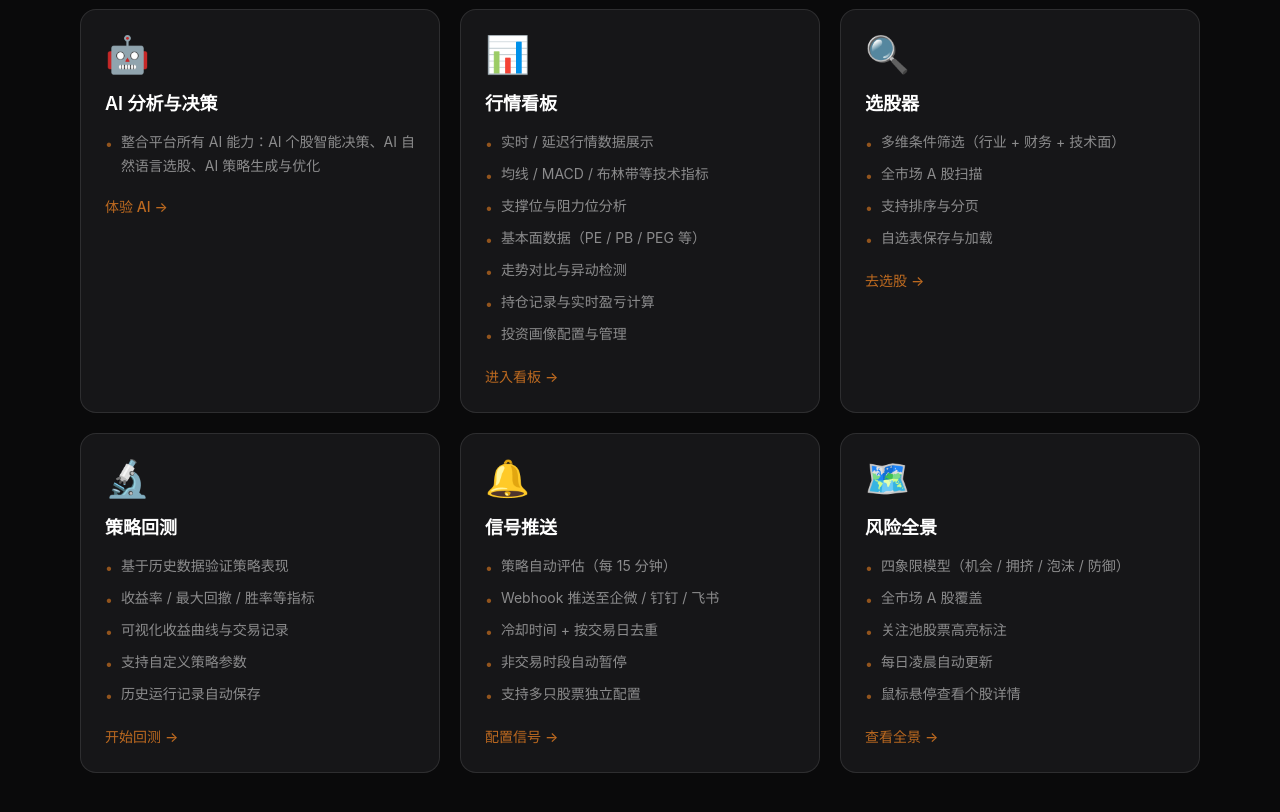
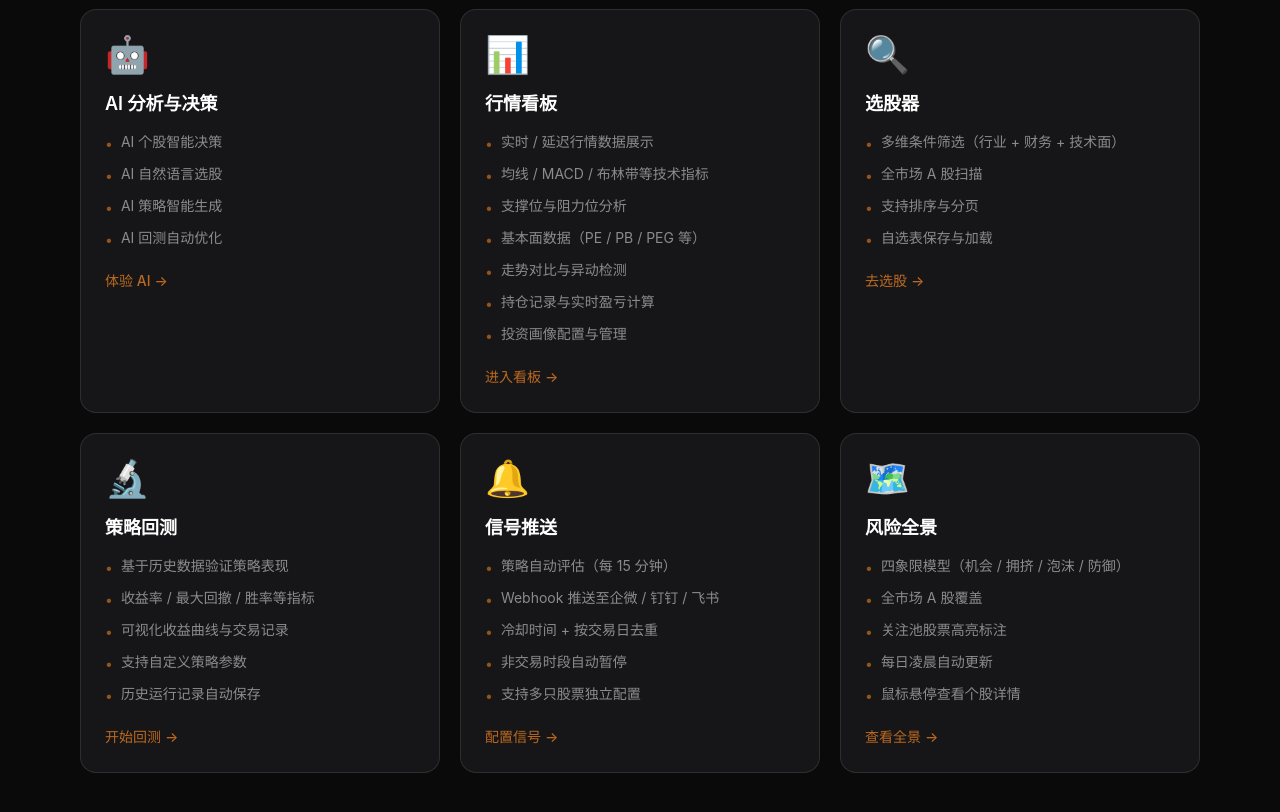
Before and after one commit to woodyyan/pumpkin-pro, a Next.js app in the folder frontend/: page / in a window 1280 px wide. Shown: the part 1700-2512 px from the top of the page. Built offline with nearby package versions, Linux system fonts and the light colour scheme; no server answers.

Commit message:
fix: AI分析与决策卡片要点改为分行展示

```diff
--- a/frontend/pages/index.js
+++ b/frontend/pages/index.js
@@ -13,7 +13,7 @@ const HIGHLIGHTS = [
 const FEATURES = [
   {
     icon: '🤖', title: 'AI 分析与决策', href: '/live-trading',
-    points: ['整合平台所有 AI 能力：AI 个股智能决策、AI 自然语言选股、AI 策略生成与优化'],
+    points: ['AI 个股智能决策', 'AI 自然语言选股', 'AI 策略智能生成', 'AI 回测自动优化'],
     cta: '体验 AI',
   },
   {
```
